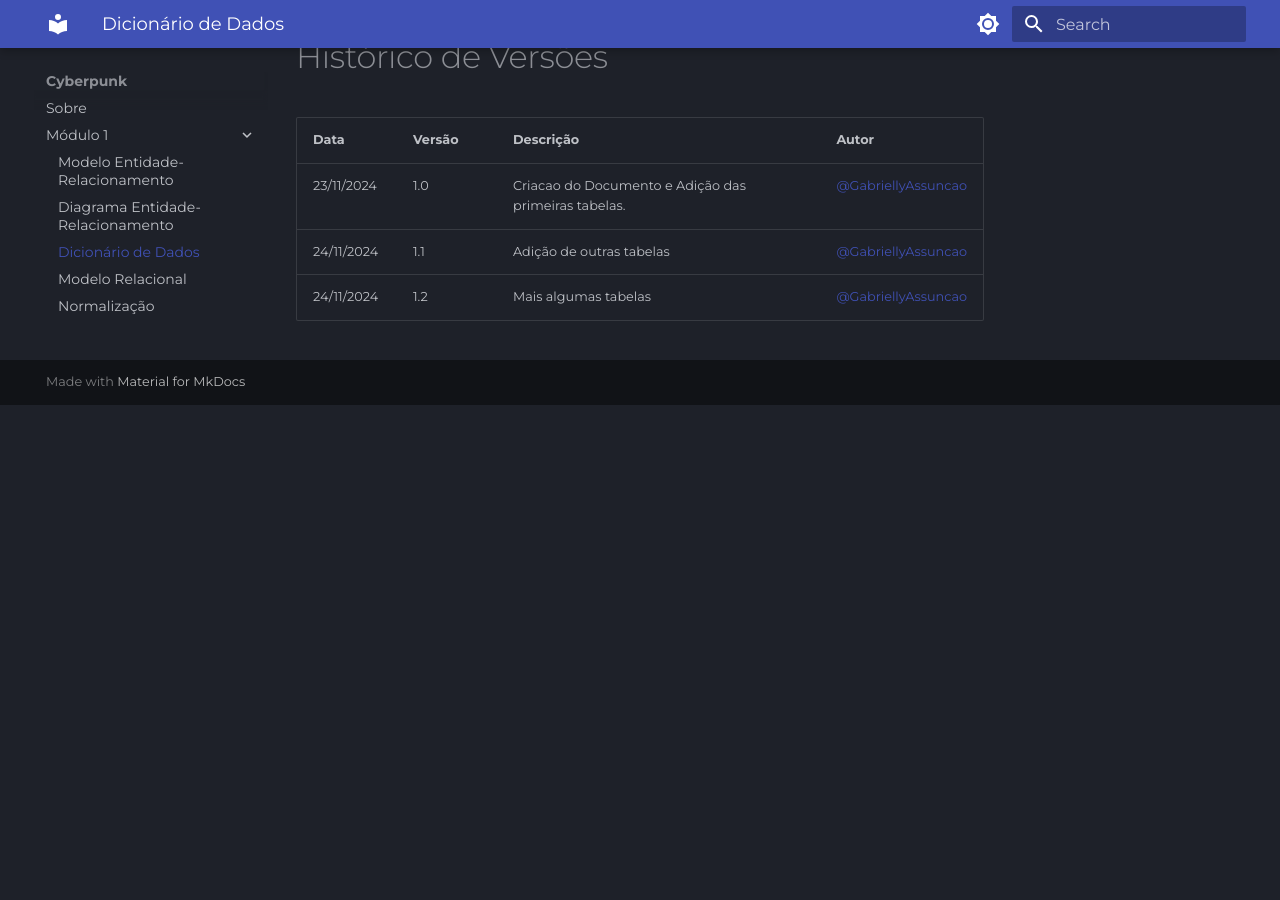
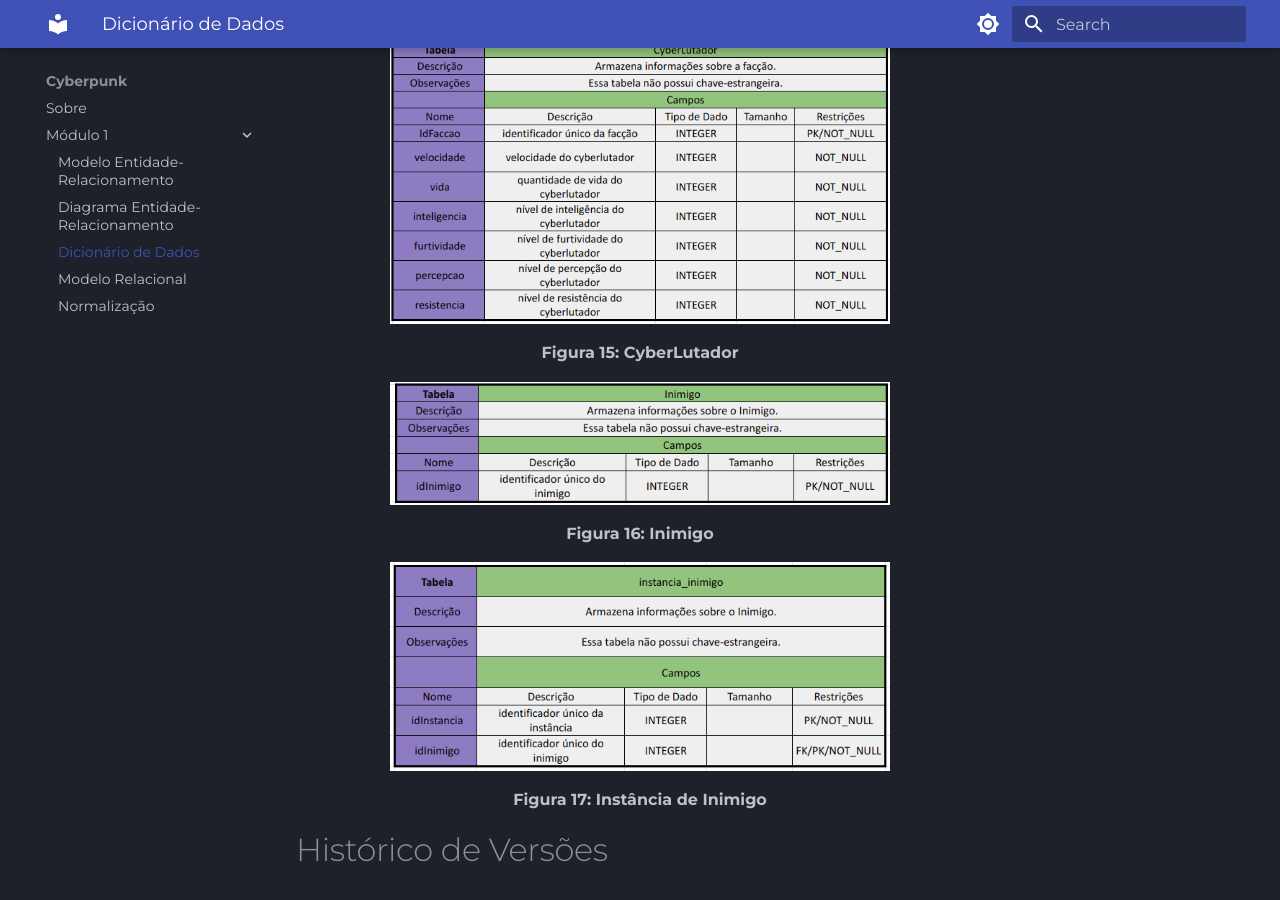
Before and after one commit to SBD1/2024.2-Cyberpunk, an MkDocs documentation site: the page built from docs/modulo1/Dicionario.md, in a window 1280 px wide and 900 px high, scrolled down 3506 px. Built offline with MkDocs 1.6.1 and Material for MkDocs 9.7.7, drawn with Linux system fonts in a browser that asks for light colours; before the commit the page ends 3911 px from its top, so only the background shows below that.

Commit message:
adicionando mais tabelas

```diff
--- a/docs/modulo1/Dicionario.md
+++ b/docs/modulo1/Dicionario.md
@@ -72,6 +72,21 @@
   <p><b>Figura 14: Diálogo</b></p>
 </div>
 
+<div align="center">
+  <img align="center" src="https://raw.githubusercontent.com/SBD1/2024.2-Cyberpunk/refs/heads/docs/docs/assets/dd-lutador.png" alt="mapa" width="500" height="400">
+  <p><b>Figura 15: CyberLutador</b></p>
+</div>
+
+<div align="center">
+  <img align="center" src="https://raw.githubusercontent.com/SBD1/2024.2-Cyberpunk/refs/heads/docs/docs/assets/dd-inimigo.png" alt="mapa" width="500" height="400">
+  <p><b>Figura 16: Inimigo</b></p>
+</div>
+
+<div align="center">
+  <img align="center" src="https://raw.githubusercontent.com/SBD1/2024.2-Cyberpunk/refs/heads/docs/docs/assets/dd-inst_inimigo.png" alt="mapa" width="500" height="400">
+  <p><b>Figura 17: Instância de Inimigo</b></p>
+</div>
+
 # Histórico de Versões
 | Data       | Versão | Descrição   | Autor     |
 | ---------- | ------ | ----------- | --------- |
```
Also changed, not shown: docs/assets/dd-inimigo.png (added), docs/assets/dd-inst_inimigo.png (added), docs/assets/dd-lutador.png (added).
